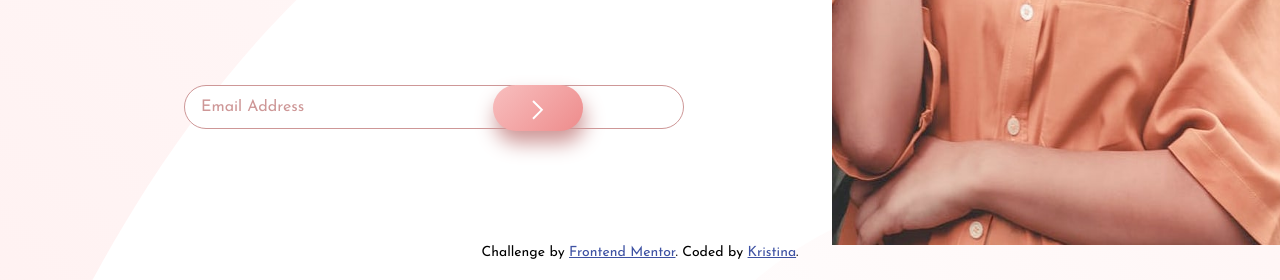
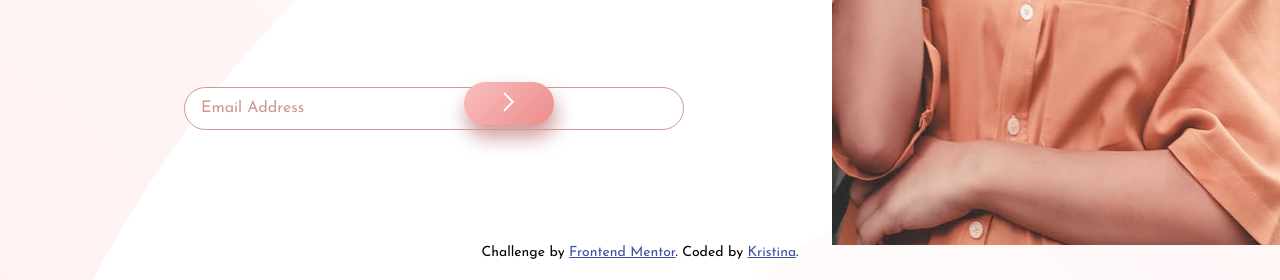
Before and after one commit to kristinahb06kodehode/frontend-mentor-prosject--coming-soon-page, a plain HTML site: page base-apparel-coming-soon-master/index.html in a window 1280 px wide. Shown: the part 555-835 px from the top of the page. Drawn offline with Linux system fonts and the light colour scheme.

Commit message:
change to p
change to p

```diff
--- a/base-apparel-coming-soon-master/index.html
+++ b/base-apparel-coming-soon-master/index.html
@@ -28,7 +28,7 @@
           <br>coming soon
         </h1>
 
-        <p>Hello fellow shoppers! We're currently building our new fashion store.
+        <p>Hello fellow shoppers! We're currently building our new <br> fashion store.
           Add your email below to stay up-to-date with announcements and our launch deals.</p>
       </div>
       <form autocomplete="off">
--- a/base-apparel-coming-soon-master/styles.css
+++ b/base-apparel-coming-soon-master/styles.css
@@ -63,6 +63,7 @@ main article:first-child p {
   color: hsl(0, 36%, 70%);
   line-height: 1.6;
 }
+
 .small-screen-logo {
   display: none;
 }
@@ -104,16 +105,16 @@ form label {
 
 form button {
   display: inline-block;
-  position: absolute;
+  position: relative;
   top: 0;
-  right: 15%;
+  right: 2rem;
   width: 90px;
-  height: 46px;
+  height: 42.5px;
   background-image: linear-gradient(135deg, hsl(0, 80%, 86%), hsl(0, 74%, 74%));
   box-shadow: 2px 12px 20px hsl(0, 36%, 70%);
   border: none;
   border-radius: 30px;
-  padding: 15px;
+  padding: 10px;
   cursor: pointer;
   transition: 0.3s;
 }
```
